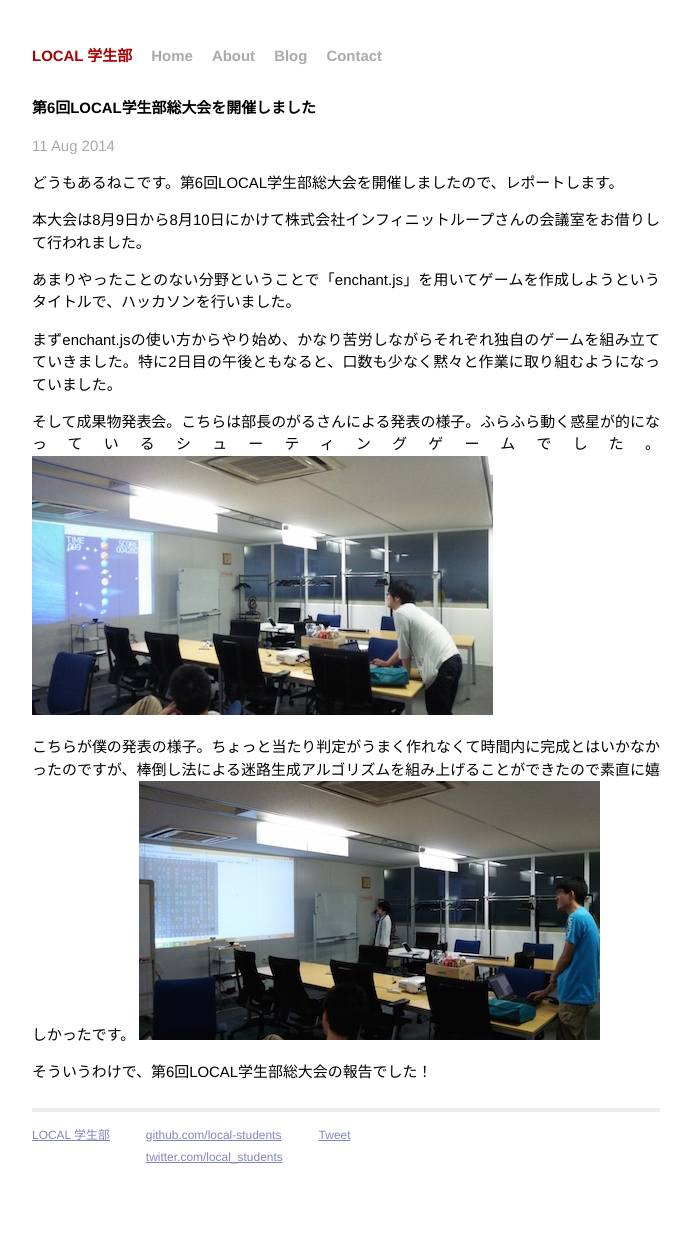
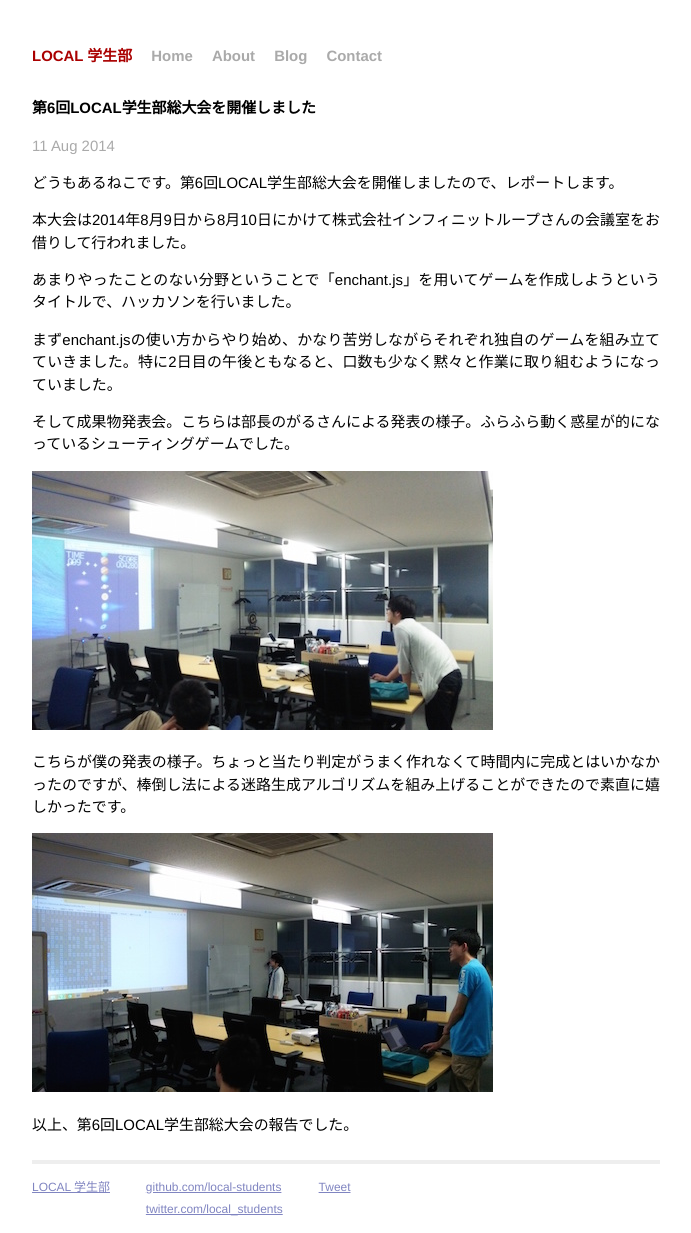
Before and after one commit to local-students/local-students.github.io, a Jekyll site: the page built from _posts/2014-08-11-localst2014.markdown, in a window 1280 px wide. Shown: the whole page, without its empty margins (294-985 px from the left). Built offline with Jekyll 4.4.1, drawn with Linux system fonts in a browser that asks for light colours; Markdown is read by kramdown in place of the engine named in the settings; comment, search, counter and statistics services are not loaded; before the commit the page ends 1180 px from its top, so only the background shows below that.

Commit message:
LocalSt14記事の修正

```diff
--- a/_posts/2014-08-11-localst2014.markdown
+++ b/_posts/2014-08-11-localst2014.markdown
@@ -7,16 +7,18 @@ categories: LocalSt2014
 
 どうもあるねこです。第6回LOCAL学生部総大会を開催しましたので、レポートします。
 
-本大会は8月9日から8月10日にかけて株式会社インフィニットループさんの会議室をお借りして行われました。
+本大会は2014年8月9日から8月10日にかけて株式会社インフィニットループさんの会議室をお借りして行われました。
 
 あまりやったことのない分野ということで「enchant.js」を用いてゲームを作成しようというタイトルで、ハッカソンを行いました。
 
 まずenchant.jsの使い方からやり始め、かなり苦労しながらそれぞれ独自のゲームを組み立てていきました。特に2日目の午後ともなると、口数も少なく黙々と作業に取り組むようになっていました。
 
 そして成果物発表会。こちらは部長のがるさんによる発表の様子。ふらふら動く惑星が的になっているシューティングゲームでした。
+
 ![pic](/static/img/localSt2014/DSC_0216.JPG)
 
 こちらが僕の発表の様子。ちょっと当たり判定がうまく作れなくて時間内に完成とはいかなかったのですが、棒倒し法による迷路生成アルゴリズムを組み上げることができたので素直に嬉しかったです。
+
 ![pic](/static/img/localSt2014/DSC_0218.JPG)
 
-そういうわけで、第6回LOCAL学生部総大会の報告でした！
+以上、第6回LOCAL学生部総大会の報告でした。
```
